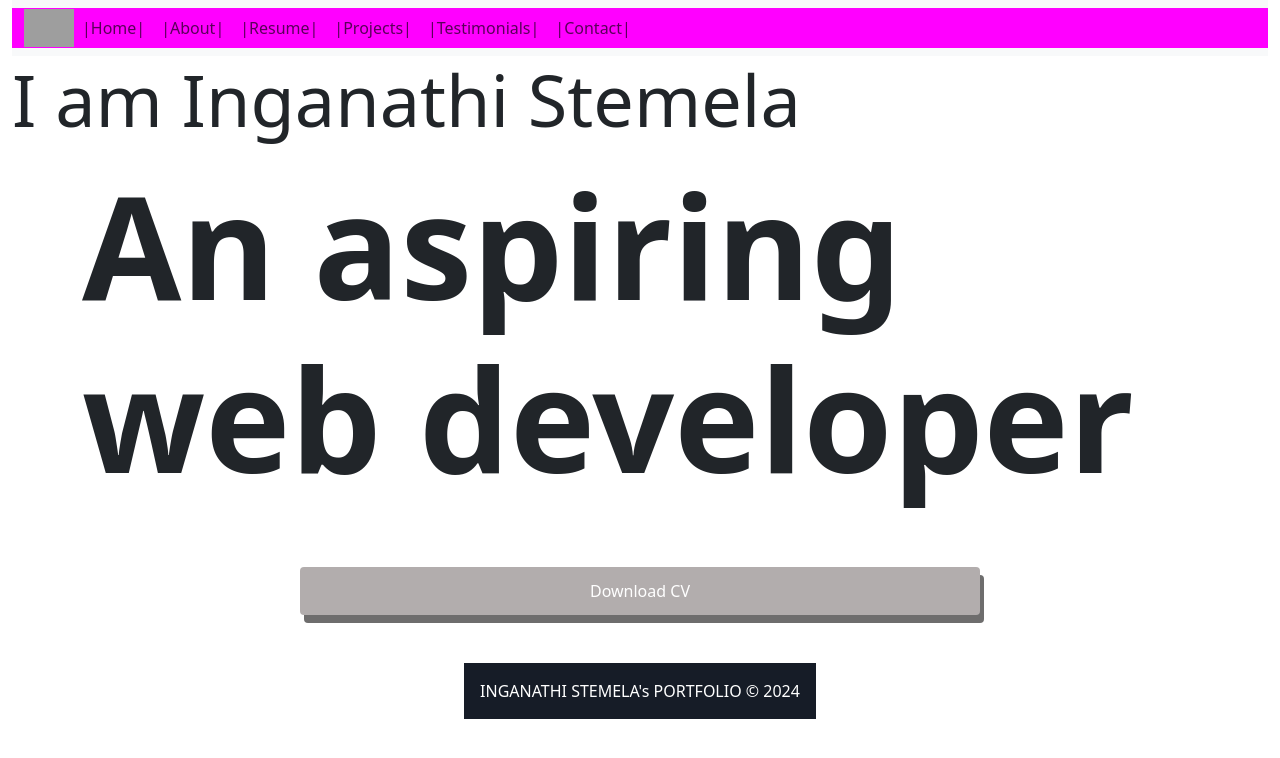
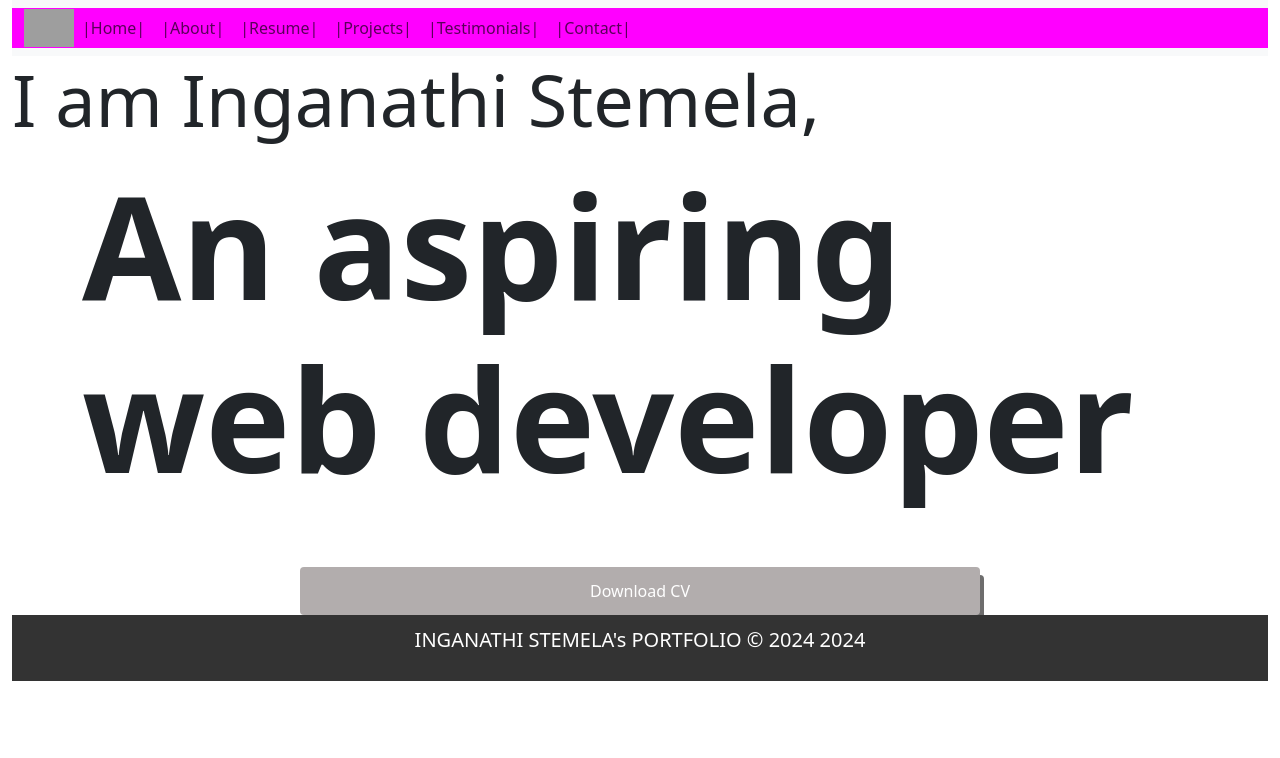
Before and after one commit to InganathiStemela/myportfolio, a Vue app: page / in a window 1280 px wide. Shown: the top 758 px of the page. Built offline with nearby package versions, Linux system fonts and the light colour scheme; grey boxes are pictures that could not be loaded.

Commit message:
addition

```diff
--- a/src/components/footer.vue
+++ b/src/components/footer.vue
@@ -1,5 +1,5 @@
 <template>
-    <div class="container my-5 foot">
+    <!-- <div class="container-fluid">
 
 <footer class="text-center text-lg-start text-white" style="background-color: #1c2331">
   <div
@@ -10,7 +10,17 @@
   </div>
 </footer>
 
-</div>
+</div> -->
+<div class="container-fluid">
+      <div class="row">
+        <div class="col-12 text-center">
+          <p class="lead">
+            INGANATHI STEMELA's PORTFOLIO © 2024
+            <span>{{ currYear }}</span>
+          </p>
+        </div>
+      </div>
+    </div>
 </template>
 
 <script>
@@ -24,6 +34,10 @@ export default{
 }
 </script>
 
-<style>
-
+<style scoped>
+.container-fluid {
+    background-color: #333;
+    color: #fff;
+    padding: 10px;
+  }
 </style>
--- a/src/views/AboutView.vue
+++ b/src/views/AboutView.vue
@@ -2,21 +2,22 @@
   <div>
 
     <div class="container-fluid">
+      <h1 class="title">Who am I?</h1>
   <div class="image">
     <img src="https://i.postimg.cc/8ztnKXhk/IMG-20240112-WA0014.jpg" width="180px" height="180px" alt="My Image">
   </div>
-  <h1 class="title">Who am I?</h1>
   <div class="about">
-    <p>I am a student in Life Choices Coding Academy, I am respectful and loving. I'm a punctual, a hard worker and a determined person, i love challenging activities. I'm a dependable, committed individual that is adamant about doing well at work and finding the most independent solution to difficulties. My greatest asset is that I'm a people person who likes to meet new people and get to know them. I manage to find some common ground with everyone, even if it takes some ingenuity. I'm a motivated, industrious person who doesn't back down from a task. I consider myself to be an honest and straightforward individual that strives for fairness in whatever I do and doesn't think it's acceptable to deceive others.
+    <p>I am a student at Life Choices Coding Academy, I am respectful and loving. I'm a punctual, a hard worker and a determined person, i love challenging activities. I'm a dependable, committed individual that is adamant about doing well at work and finding the most independent solution to difficulties. My greatest asset is that I'm a people person who likes to meet new people and get to know them. I manage to find some common ground with everyone, even if it takes some ingenuity. I'm a motivated, industrious person who doesn't back down from a task. I consider myself to be an honest and straightforward individual that strives for fairness in whatever I do and doesn't think it's acceptable to deceive others.
     </p>
   </div>
 </div>
 <br>
   <div class="container-fluid">
+    <h1 class="title">Hobbies</h1>
     <div class="image">
         <img src="https://i.postimg.cc/G2CdnSVZ/IMG-20220912-WA0021.jpg" width="200px" height="200px" alt="My Image">
       </div>
-  <h1 class="title">Hobbies</h1>
+
   <div class="about">
         <p>
          Netball has been a lifelong passion for me since childhood. I fondly remember following my sister to the gym then came back and created my own ball using plastics so that I can have a ball to play with my peers, pretending to be a superstar around my peers. As I grew, my love for the game strengthened. While I never pursued it professionally, netball remains a cherished hobby, offering moments of joy and excitement, serving as an escape from the everyday grind. Whether playing with friends or watching major matches on TV, netball holds a special place in my heart.
--- a/src/views/ContactView.vue
+++ b/src/views/ContactView.vue
@@ -79,7 +79,7 @@
 }
 
 .black {
-  color: black;
+  color: rgb(219, 68, 68);
 }
 
 </style>
--- a/src/views/HomeView.vue
+++ b/src/views/HomeView.vue
@@ -1,6 +1,6 @@
 <template>
   <div class="home display-2">
-    <p> I am Inganathi Stemela</p>
+    <p> I am Inganathi Stemela,</p>
     <h1 class="container display-1" id="body"></h1>
   </div>
   <section>
```
